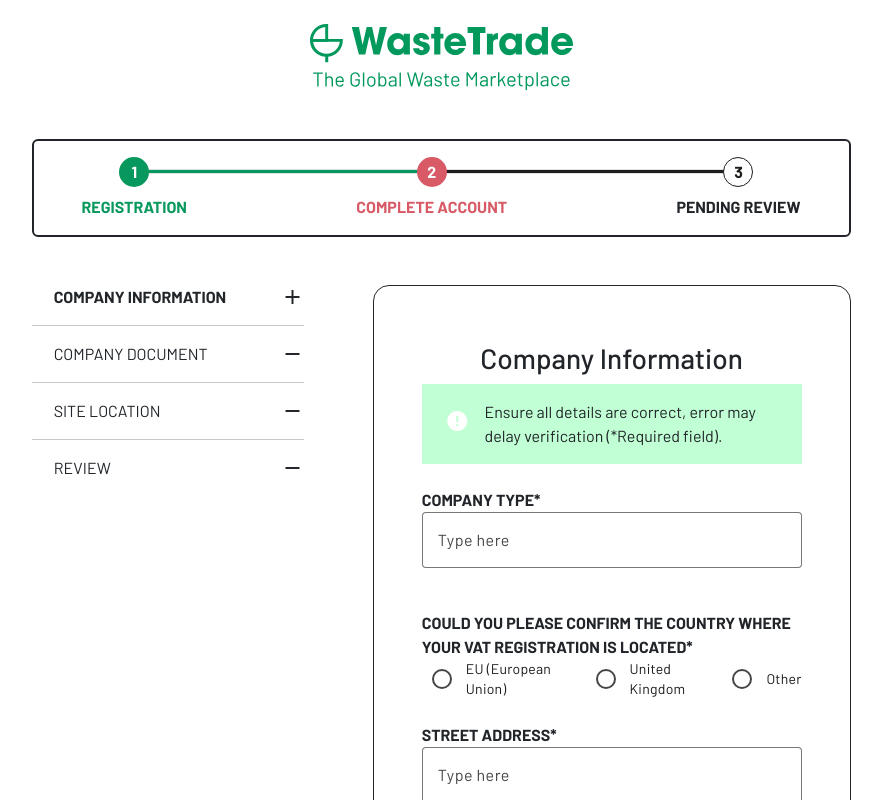
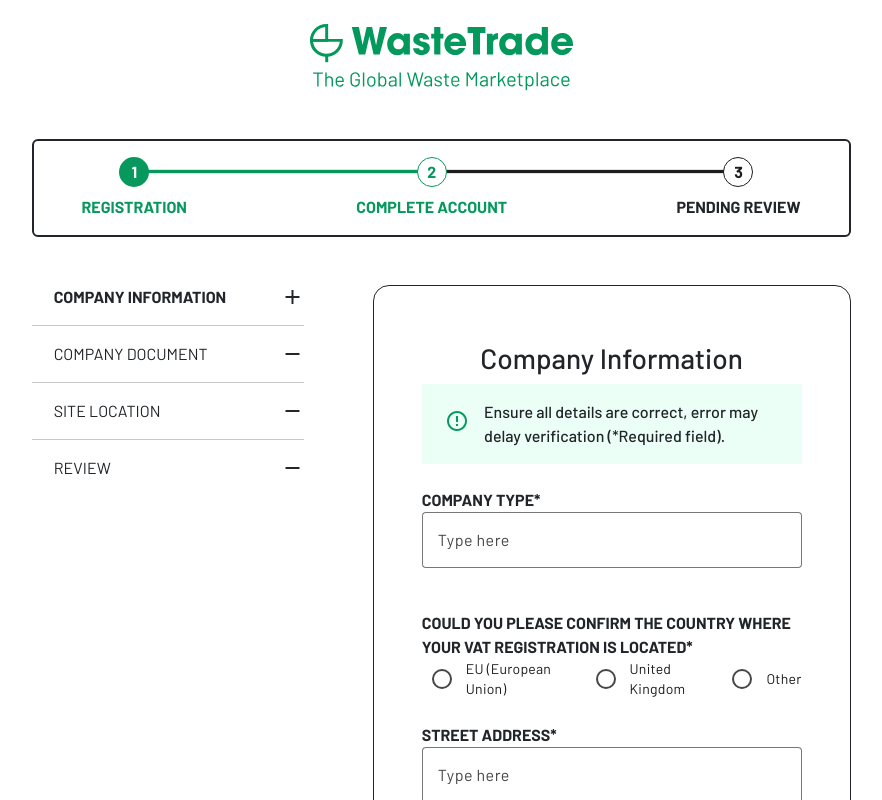
Before and after one commit to tana2411/WT-Platforms, an Angular app: page /public/company-information in a window 1280 px wide. Shown: the top 800 px of the page, without its empty margins (199-1081 px from the left). Built offline with nearby package versions, Linux system fonts and the light colour scheme.

Commit message:
add new completing status

```diff
--- a/src/app/routes/registrations/company-information-section/company-information-section.component.html
+++ b/src/app/routes/registrations/company-information-section/company-information-section.component.html
@@ -1,6 +1,6 @@
 <app-account-onboarding-status
   [showStatusOnly]="true"
-  [type]="'pending'"
+  [type]="'completing'"
 ></app-account-onboarding-status>
 <div class="col-md-9 mx-auto d-flex justify-content-between g-3 my-5">
   <div class="col-4">
@@ -31,12 +31,12 @@
       <div class="border border-dark boder-2 p-5 border-radius">
         <h3 class="text-center my-2" i18n>Company Information</h3>
         <div
-          class="px-2 py-3 background-info d-flex align-items-center mb-4"
+          class="px-2 py-3 background-on-primary d-flex align-items-center mb-4"
         >
           <div class="w-25 text-center">
-            <mat-icon class="text-white">error</mat-icon>
+            <mat-icon class="material-icons-outlined primary">error_outline</mat-icon>
           </div>
-          <div i18n>
+          <div i18n class="fw-500 fs-16">
             Ensure all details are correct, error may delay verification
             (*Required field).
           </div>
--- a/src/app/routes/registrations/registration-complete-result/registration-complete-result.component.html
+++ b/src/app/routes/registrations/registration-complete-result/registration-complete-result.component.html
@@ -1 +1 @@
-<app-account-onboarding-status type="complete"></app-account-onboarding-status>
+<app-account-onboarding-status type="completed"></app-account-onboarding-status>
--- a/src/app/share/ui/account-onboarding-status/account-onboarding-status.component.html
+++ b/src/app/share/ui/account-onboarding-status/account-onboarding-status.component.html
@@ -12,13 +12,14 @@
 
       <div class="d-flex flex-column align-items-center" style="z-index: 1;">
         <div class="rounded-circle badge d-flex justify-content-center align-items-center"
-          [class.success-badge]="type == 'complete'"
+          [class.success-badge]="type == 'completed'"
+          [class.success-outline-badge]="type == 'completing'"
           [class.error-badge]="type == 'pending'"
         >
           2
         </div>
         <span class="mt-2 text-center fw-bold"
-          [class.primary]="type == 'complete'"
+          [class.primary]="type == 'completed' || type === 'completing'"
           [class.error]="type == 'pending'"
           i18n
         >
@@ -27,19 +28,19 @@
       </div>
 
       <div class="border border-1 position-absolute"
-        [class.background-primary]="type == 'complete'"
-        [class.background-dark]="type == 'pending'"
+        [class.background-primary]="type == 'completed'"
+        [class.background-dark]="type == 'pending' || type === 'completing'"
         style="height: 5px; top: 12px; left: 50%; right: 50px;">
       </div>
 
       <div class="d-flex flex-column align-items-center" style="z-index: 1;">
         <div class="rounded-circle badge d-flex justify-content-center align-items-center"
-          [class.success-badge]="type == 'complete'"
-          [class.pending-badge]="type == 'pending'"
+          [class.success-badge]="type == 'completed'"
+          [class.pending-badge]="type == 'pending' || type === 'completing'"
         >
           3
         </div>
-        <span class="mt-2 text-center fw-bold" [class.primary]="type == 'complete'" i18n>PENDING REVIEW</span>
+        <span class="mt-2 text-center fw-bold" [class.primary]="type == 'completed'" i18n>PENDING REVIEW</span>
       </div>
     </div>
   </div>
--- a/src/app/share/ui/account-onboarding-status/account-onboarding-status.component.scss
+++ b/src/app/share/ui/account-onboarding-status/account-onboarding-status.component.scss
@@ -17,6 +17,12 @@
     color: $white;
 }
 
+.success-outline-badge {
+    background-color: $white;
+    border: 1px solid $primary;
+    color: $primary;
+}
+
 .error-badge {
     background-color: $error;
     color: $white;
--- a/src/app/share/ui/account-onboarding-status/account-onboarding-status.component.ts
+++ b/src/app/share/ui/account-onboarding-status/account-onboarding-status.component.ts
@@ -10,7 +10,7 @@ import { Router } from '@angular/router';
   imports: [MatIconModule],
 })
 export class AccountOnboardingStatusComponent implements OnInit {
-  @Input() type: 'pending' | 'complete' = 'complete';
+  @Input() type: 'pending' | 'completed' | 'completing' = 'pending';
   @Input() showStatusOnly = false;
 
   router = inject(Router)
--- a/src/index.html
+++ b/src/index.html
@@ -6,7 +6,7 @@
   <title>WatseTrade</title>
   <base href="/">
   <meta name="viewport" content="width=device-width, initial-scale=1">
-  <link href="https://fonts.googleapis.com/icon?family=Material+Icons" rel="stylesheet" />
+  <link href="https://fonts.googleapis.com/icon?family=Material+Icons|Material+Icons+Outlined" rel="stylesheet" />
   <link rel="icon" type="image/x-icon" href="favicon.ico">
   <link rel="preconnect" href="https://fonts.googleapis.com">
   <link rel="preconnect" href="https://fonts.gstatic.com" crossorigin>
--- a/src/styles/_variables.scss
+++ b/src/styles/_variables.scss
@@ -2,6 +2,7 @@
 $white: white;
 $black: #1D1D1B;
 $primary: #06985C;
+$on-primary: #EBFFF7;
 $secondary: #FF7B00;
 $info: #C1FFD4;
 $error: #D75A66;
--- a/src/styles/elements/_background.scss
+++ b/src/styles/elements/_background.scss
@@ -2,6 +2,10 @@
 
 .background-primary {
   background-color: $primary;
+}
+
+.background-on-primary {
+  background-color: $on-primary;
 }
 
 .background-error {
```
